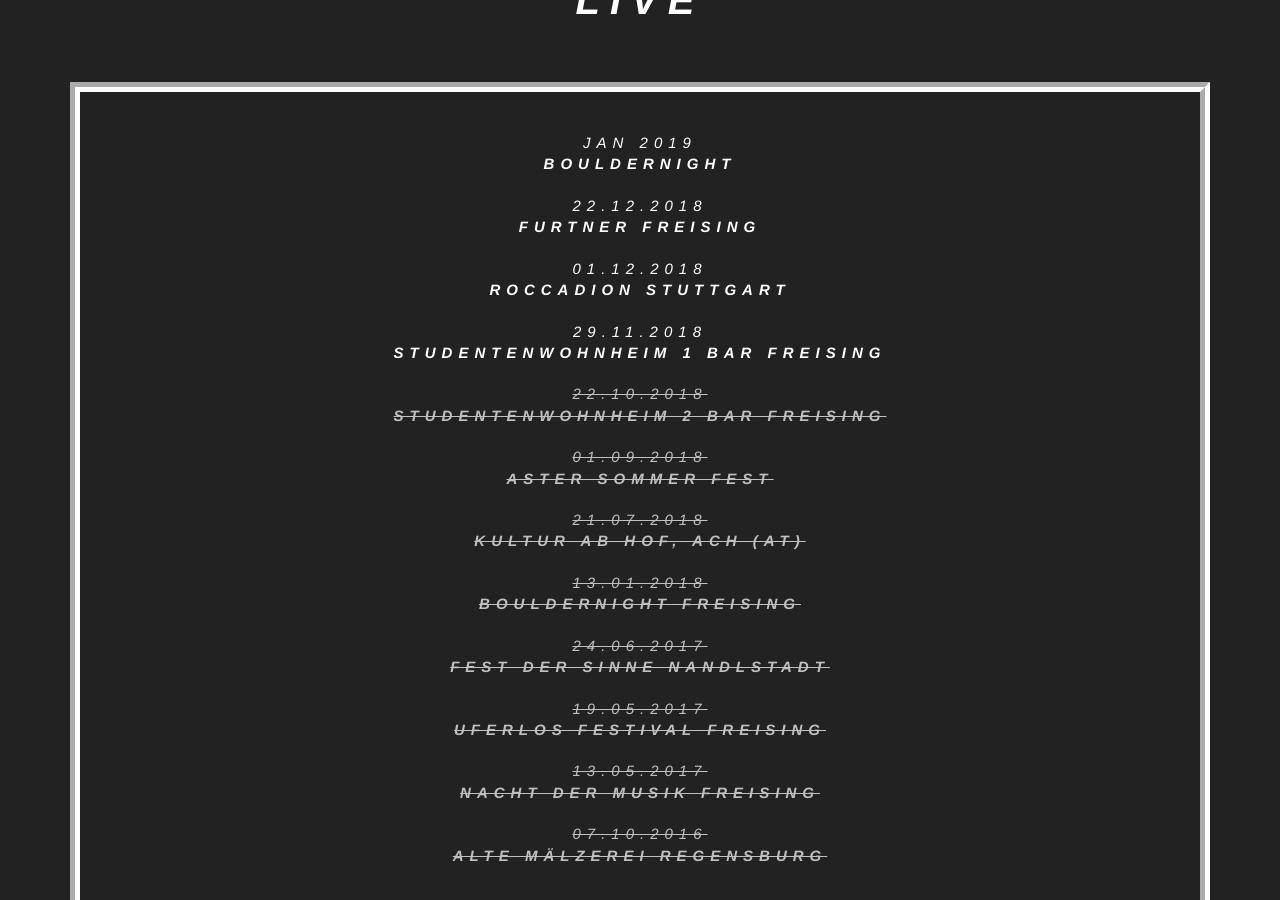
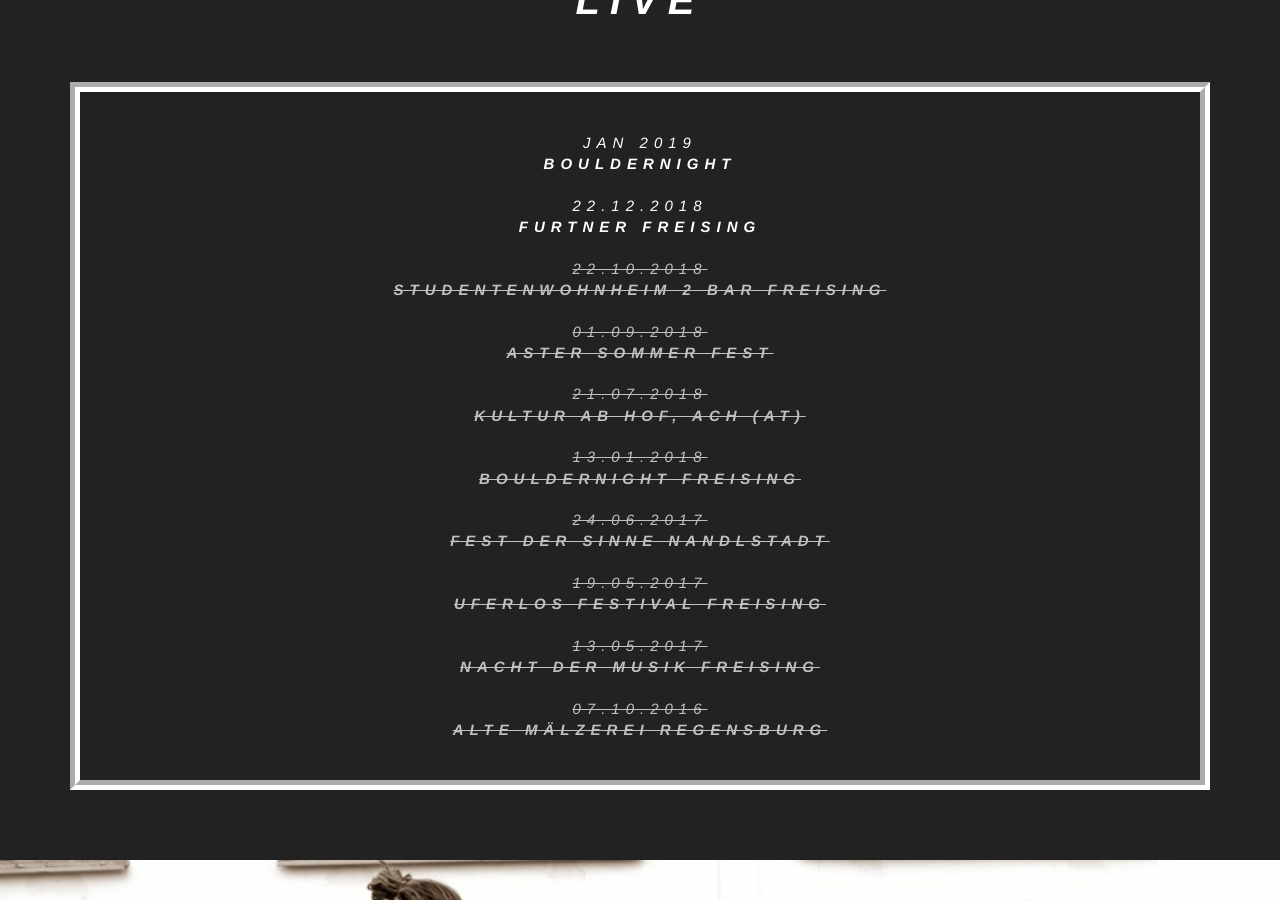
Before and after one commit to jabbadafunk/jabbadafunk.github.io, a Jekyll site: the page built from index.html, in a window 1280 px wide and 900 px high, scrolled down 992 px. Built offline with Jekyll 4.4.1, drawn with Linux system fonts in a browser that asks for light colours.

Commit message:
Update from Forestry.io - Updated gigs.yml

```diff
--- a/_data/gigs.yml
+++ b/_data/gigs.yml
@@ -4,12 +4,6 @@
   completed: false
 - location: 'Furtner Freising '
   date: 22.12.2018
-  completed: false
-- location: Roccadion Stuttgart
-  date: 01.12.2018
-  completed: false
-- location: Studentenwohnheim 1 Bar Freising
-  date: 29.11.2018
   completed: false
 - location: Studentenwohnheim 2 Bar Freising
   date: 22.10.2018
```
